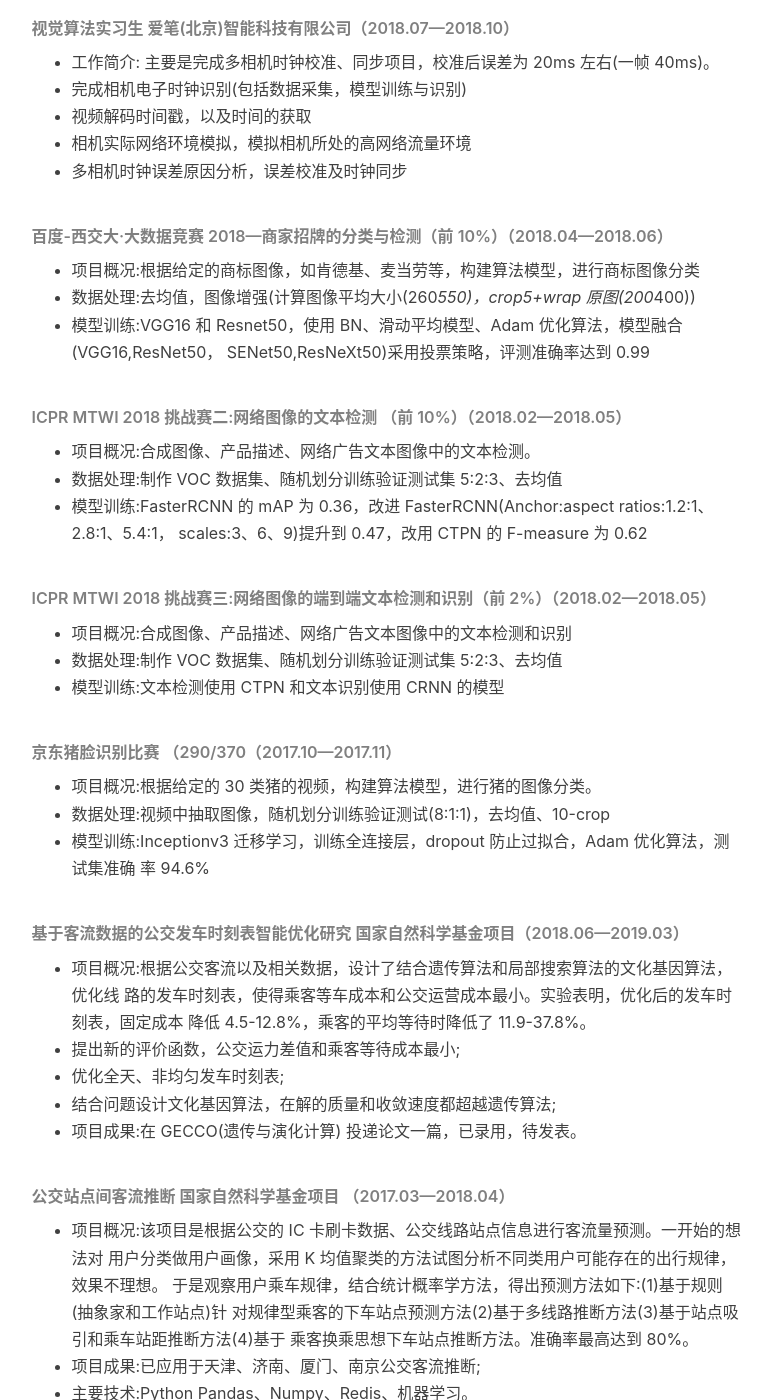
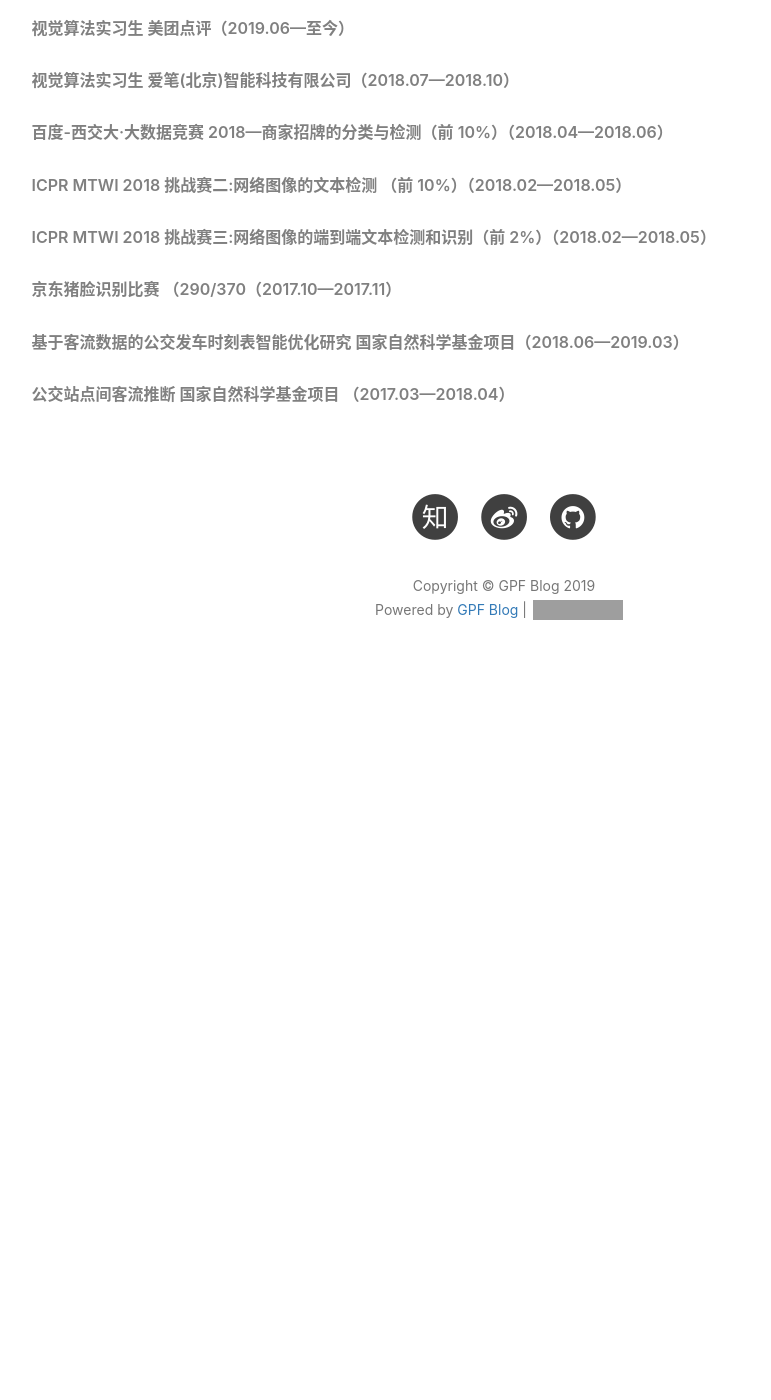
Before and after one commit to gpfworld/gpfworld.github.io, a Jekyll site: the page built from about.html, in a window 1280 px wide and 1400 px high, scrolled down 998 px. Shown: the whole window, without its empty margins (136-907 px from the left). Built offline with Jekyll 4.4.1, drawn with Linux system fonts in a browser that asks for light colours; nearby versions of some CDN libraries; comment, search, counter and statistics services are not loaded; after the commit the page ends 1712 px from its top, so only the background shows below that; grey boxes are pictures that could not be loaded.

Commit message:
Update zh.md

```diff
--- a/_includes/about/zh.md
+++ b/_includes/about/zh.md
@@ -15,44 +15,18 @@
 
 ##### 项目经验
 
+###### 视觉算法实习生   美团点评（2019.06---至今）
+
 ###### 视觉算法实习生   爱笔(北京)智能科技有限公司（2018.07---2018.10）
-- 工作简介: 主要是完成多相机时钟校准、同步项目，校准后误差为 20ms 左右(一帧 40ms)。
-- 完成相机电子时钟识别(包括数据采集，模型训练与识别)
-- 视频解码时间戳，以及时间的获取
-- 相机实际网络环境模拟，模拟相机所处的高网络流量环境
-- 多相机时钟误差原因分析，误差校准及时钟同步
 
 ###### 百度-西交大·大数据竞赛  2018—商家招牌的分类与检测（前 10%）（2018.04---2018.06）
-- 项目概况:根据给定的商标图像，如肯德基、麦当劳等，构建算法模型，进行商标图像分类
-- 数据处理:去均值，图像增强(计算图像平均大小(260*550)，crop5+wrap 原图(200*400))
-- 模型训练:VGG16 和 Resnet50，使用 BN、滑动平均模型、Adam 优化算法，模型融合(VGG16,ResNet50，
-SENet50,ResNeXt50)采用投票策略，评测准确率达到 0.99
 
 ###### ICPR MTWI 2018 挑战赛二:网络图像的文本检测 （前 10%）（2018.02---2018.05）
-- 项目概况:合成图像、产品描述、网络广告文本图像中的文本检测。
-- 数据处理:制作 VOC 数据集、随机划分训练验证测试集 5:2:3、去均值
-- 模型训练:FasterRCNN 的 mAP 为 0.36，改进 FasterRCNN(Anchor:aspect ratios:1.2:1、2.8:1、5.4:1，
-scales:3、6、9)提升到 0.47，改用 CTPN 的 F-measure 为 0.62
 
 ###### ICPR MTWI 2018 挑战赛三:网络图像的端到端文本检测和识别（前 2%）（2018.02---2018.05）
-- 项目概况:合成图像、产品描述、网络广告文本图像中的文本检测和识别
-- 数据处理:制作 VOC 数据集、随机划分训练验证测试集 5:2:3、去均值
-- 模型训练:文本检测使用 CTPN 和文本识别使用 CRNN 的模型
 
 ###### 京东猪脸识别比赛 （290/370（2017.10---2017.11）
-- 项目概况:根据给定的 30 类猪的视频，构建算法模型，进行猪的图像分类。
-- 数据处理:视频中抽取图像，随机划分训练验证测试(8:1:1)，去均值、10-crop
-- 模型训练:Inceptionv3 迁移学习，训练全连接层，dropout 防止过拟合，Adam 优化算法，测试集准确
-率 94.6%
 
 ###### 基于客流数据的公交发车时刻表智能优化研究 国家自然科学基金项目（2018.06---2019.03）
-- 项目概况:根据公交客流以及相关数据，设计了结合遗传算法和局部搜索算法的文化基因算法，优化线 路的发车时刻表，使得乘客等车成本和公交运营成本最小。实验表明，优化后的发车时刻表，固定成本 降低 4.5-12.8%，乘客的平均等待时降低了 11.9-37.8%。
-- 提出新的评价函数，公交运力差值和乘客等待成本最小;
-- 优化全天、非均匀发车时刻表;
-- 结合问题设计文化基因算法，在解的质量和收敛速度都超越遗传算法;
-- 项目成果:在 GECCO(遗传与演化计算) 投递论文一篇，已录用，待发表。
 
 ###### 公交站点间客流推断 国家自然科学基金项目 （2017.03---2018.04）
-- 项目概况:该项目是根据公交的 IC 卡刷卡数据、公交线路站点信息进行客流量预测。一开始的想法对 用户分类做用户画像，采用 K 均值聚类的方法试图分析不同类用户可能存在的出行规律，效果不理想。 于是观察用户乘车规律，结合统计概率学方法，得出预测方法如下:(1)基于规则(抽象家和工作站点)针 对规律型乘客的下车站点预测方法(2)基于多线路推断方法(3)基于站点吸引和乘车站距推断方法(4)基于 乘客换乘思想下车站点推断方法。准确率最高达到 80%。
-- 项目成果:已应用于天津、济南、厦门、南京公交客流推断;
-- 主要技术:Python Pandas、Numpy、Redis、机器学习。
```
